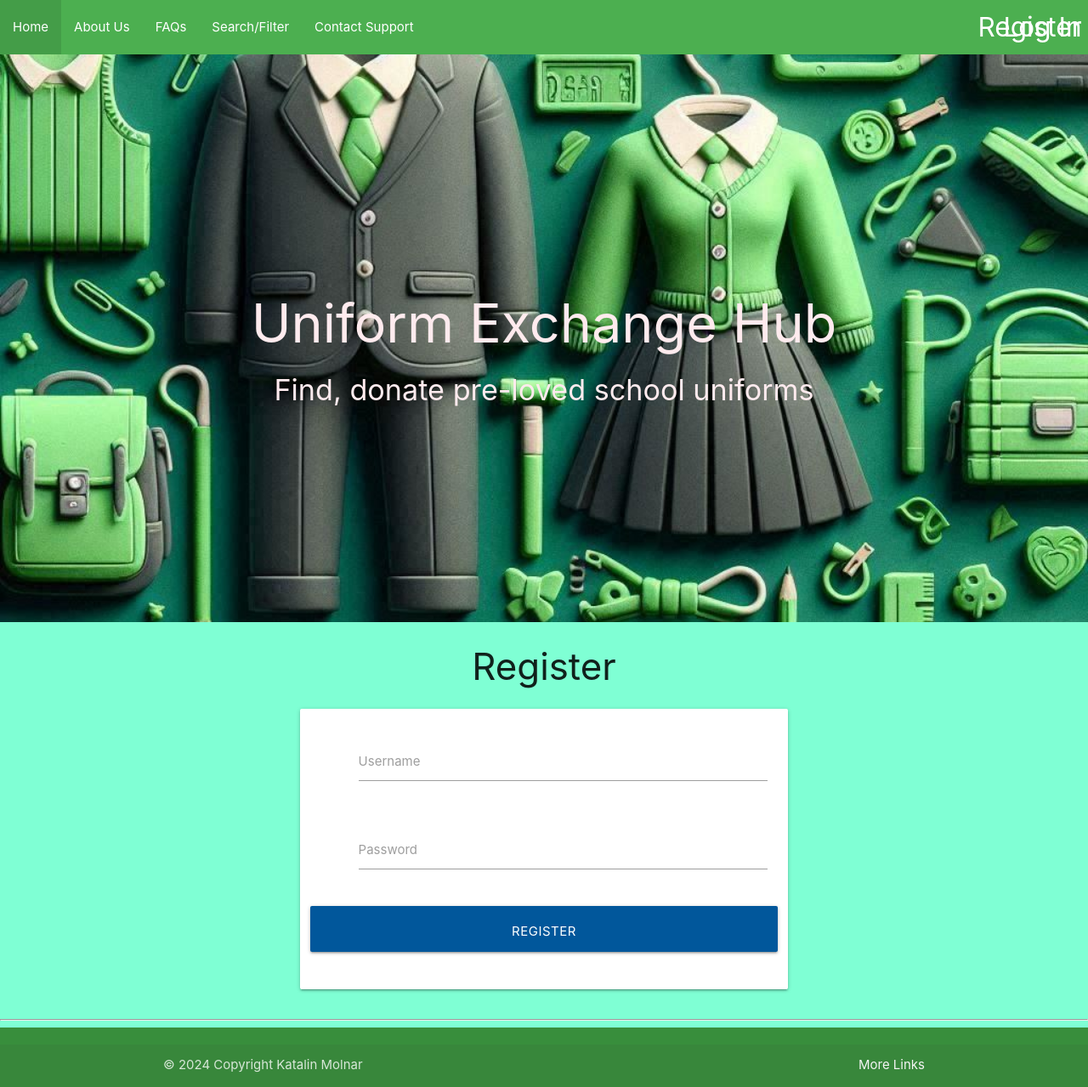
After one commit to molnarlin/uniform_exchange_hub, a Flask app: page /register in a window 1280 px wide. The commit adds this page. Shown: the whole page at 85% size. Run offline with Flask 3, Linux system fonts and the light colour scheme; some libraries are stand-ins or nearby versions.

Commit message:
register.html added

```diff
--- a/run.py
+++ b/run.py
@@ -20,6 +20,10 @@ mongo = PyMongo(app)
 def index():
     return render_template("index.html")
 
+@app.route("/register", methods=["GET", "POST"])
+def register():
+    return render_template("register.html")
+
 
 if __name__ == "__main__":
     app.run(
--- a/templates/base.html
+++ b/templates/base.html
@@ -20,6 +20,7 @@
           <li><a href="#">Contact Support</a></li>
         </ul>
         <a href="#" class="brand-logo right">Log In</a>
+        <a href="{{ url_for('register') }}" class="brand-logo right">Register</a>
       </div>
     </nav>
       <ul class="sidenav green" id="mobile-demo">
@@ -29,6 +30,7 @@
         <li><a href="#">Search/Filter</a></li>
         <li><a href="#">Contact Support</a></li>
         <li><a href="#">Log In</a></li>
+        <li><a href="{{ url_for('register') }}">Register</a></li>
       </ul>
 
   <!-- Page Header -->
--- /dev/null
+++ b/templates/register.html
@@ -0,0 +1,35 @@
+{% extends "base.html" %}
+{% block content %}
+
+    <h3 class="center-align">Register</h3>
+
+    <div class="row">
+        <form class="col s12 m8 offset-m2" method="POST" action="{{ url_for('register') }}">
+            <div class="card-panel">
+                <!-- username -->
+                <div class="row">
+					<div class="input-field col s12">
+						<i class="fas fa-user-plus prefix light-blue-text text-darken-4"></i>
+						<input id="username" name="username" type="text" class="validate">
+						<label for="username">Username</label>
+					</div>
+                </div>
+                <!-- passowrd -->
+                <div class="row">
+                    <div class="input-field col s12">
+						<i class="fas fa-user-lock prefix light-blue-text text-darken-4"></i>
+                        <input id="password" name="password" type="password" class="validate">
+                        <label for="password">Password</label>
+                    </div>
+                </div>
+                <!-- register -->
+                <div class="row">
+                    <button type="submit" class="col s12 btn-large light-blue darken-4 text-shadow">
+                        Register <i class="fas fa-sign-in-alt"></i>
+                    </button>
+                </div>
+            </div>
+        </form>
+    </div>
+
+{% endblock %}
```
